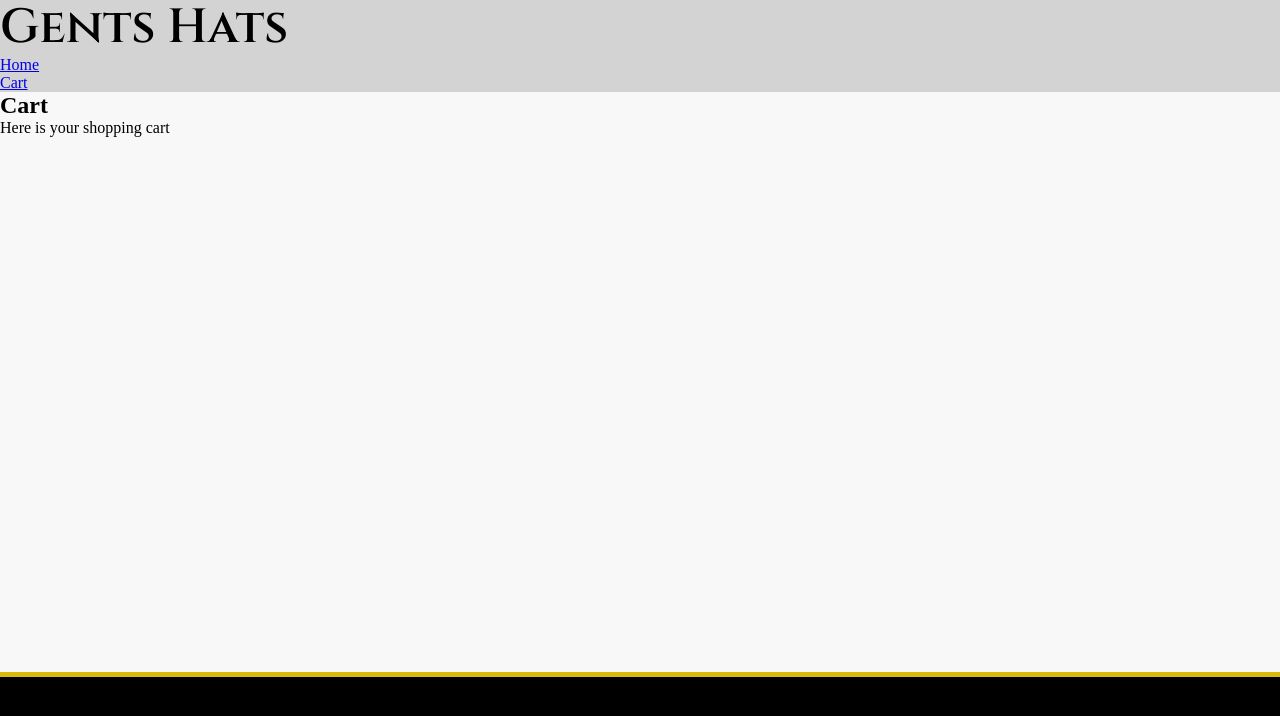
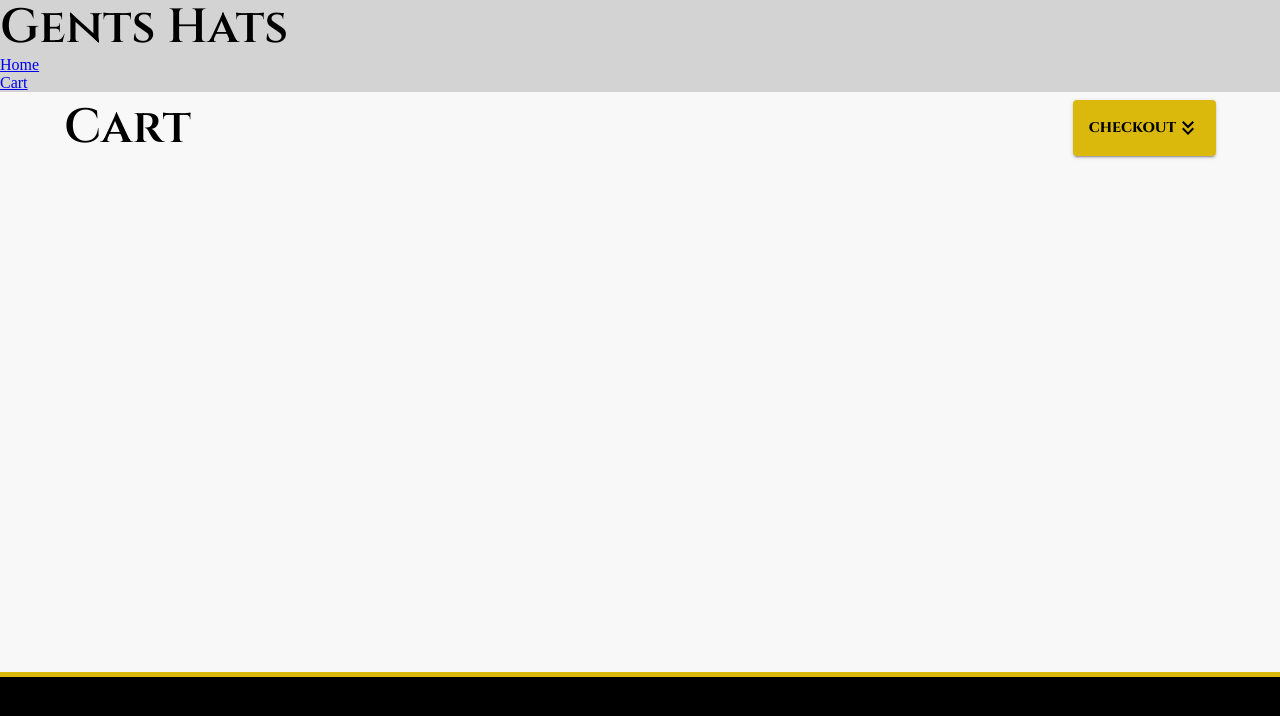
Before and after one commit to Sillen00/React-Webshop-Gents-Hat, a React (Vite) app: page /cart in a window 1280 px wide. Shown: the top 716 px of the page. Built offline with nearby package versions, Linux system fonts and the light colour scheme.

Commit message:
Added MUI icons (npm) and start styling cart.

```diff
--- a/package.json
+++ b/package.json
@@ -20,6 +20,7 @@
   "dependencies": {
     "@emotion/react": "^11.10.6",
     "@emotion/styled": "^11.10.6",
+    "@mui/icons-material": "^5.11.11",
     "@mui/material": "^5.11.12",
     "react": "^18.2.0",
     "react-dom": "^18.2.0",
--- a/src/pages/Cart.tsx
+++ b/src/pages/Cart.tsx
@@ -1,10 +1,17 @@
+import KeyboardDoubleArrowDownIcon from '@mui/icons-material/KeyboardDoubleArrowDown'
+import { Box, Button, Container, Typography } from '@mui/material'
+
 function Cart() {
   return (
-    <>
-      <h2>Cart</h2>
-      <p>Here is your shopping cart</p>
-    </>
-  );
+    <Container>
+      <Box sx={{ display: 'flex', justifyContent: 'space-between', py:1,  }}>
+        <Typography variant='h3'>Cart</Typography>
+        <Button variant='contained' sx={{ fontWeight: '800', color: 'common.black' }}>
+          Checkout <KeyboardDoubleArrowDownIcon />
+        </Button>
+      </Box>
+    </Container>
+  )
 }
 
-export default Cart;
+export default Cart
```
Also changed, not shown: 1 other file (tests, documents, lock files or other folders).
